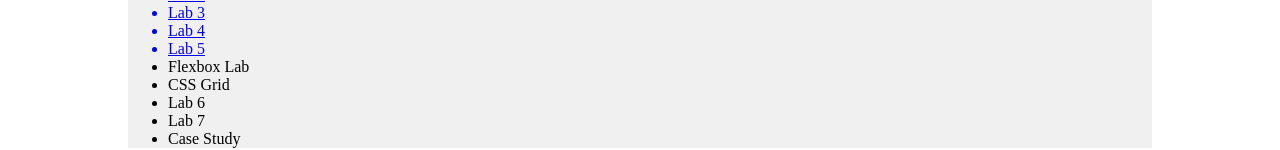
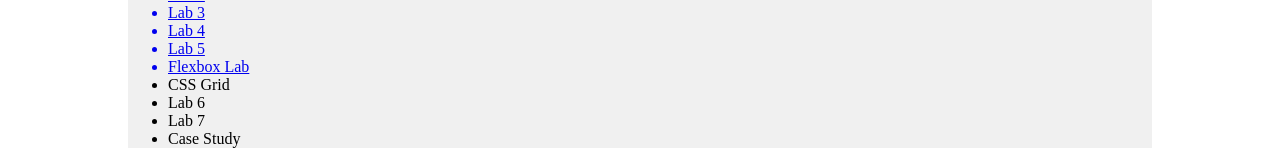
Before and after one commit to izzys0fia/PortfolioIndex, a plain HTML site: page index.html in a window 1280 px wide. Shown: the part 569-719 px from the top of the page. Drawn offline with Linux system fonts and the light colour scheme.

Commit message:
Update index.html

```diff
--- a/index.html
+++ b/index.html
@@ -68,7 +68,7 @@
                 <a href="https://izzys0fia.github.io/Green-Pastures3/" target="_blank"><li>Lab 3</li></a>
                 <a href="https://izzys0fia.github.io/Green-Pastures4/" target="_blank"><li>Lab 4</li></a>
 		<a href="https://izzys0fia.github.io/Green-Pastures5/" target="_blank"><li>Lab 5</li></a>
-                <li>Flexbox Lab</li>
+                <a href="https://izzys0fia.github.io/Flexbox/" target="_blank"><li>Flexbox Lab</li></a>
                 <li>CSS Grid</li>
                 <li>Lab 6</li>
                 <li>Lab 7</li>
```
